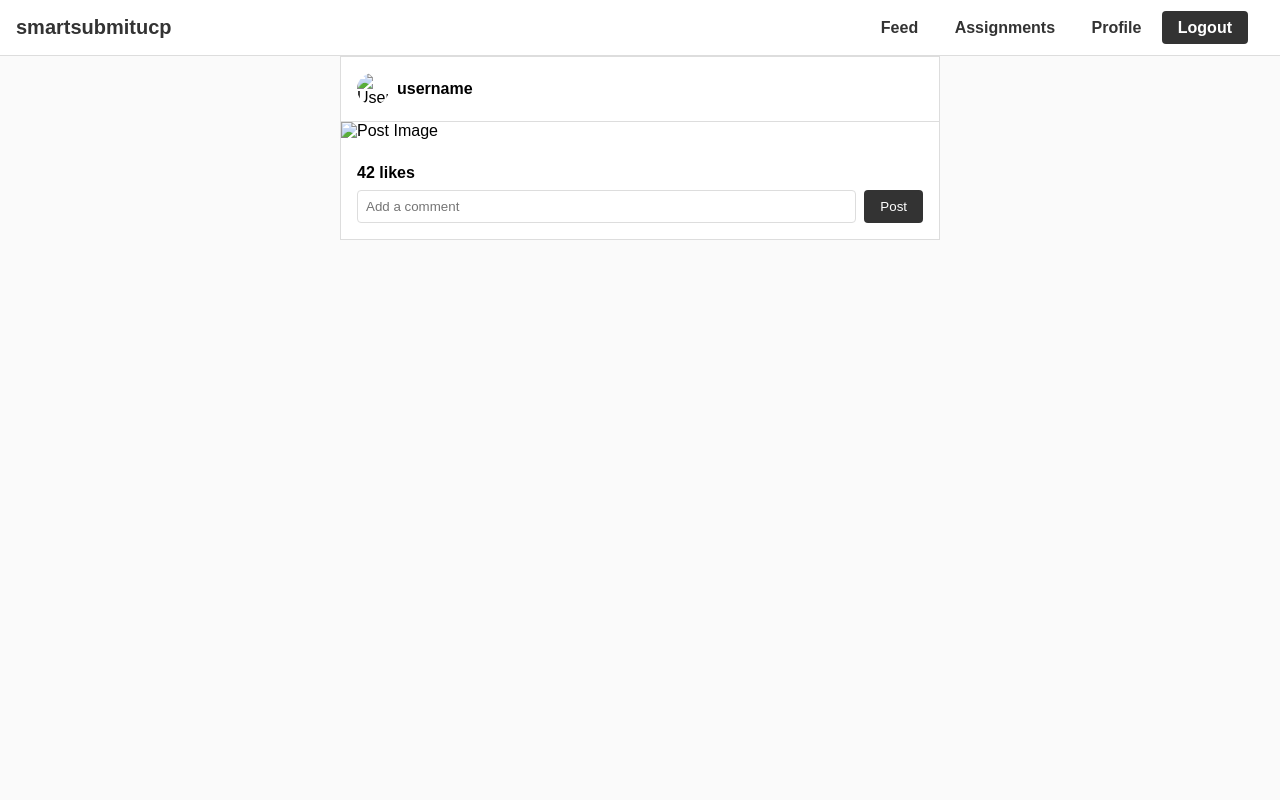
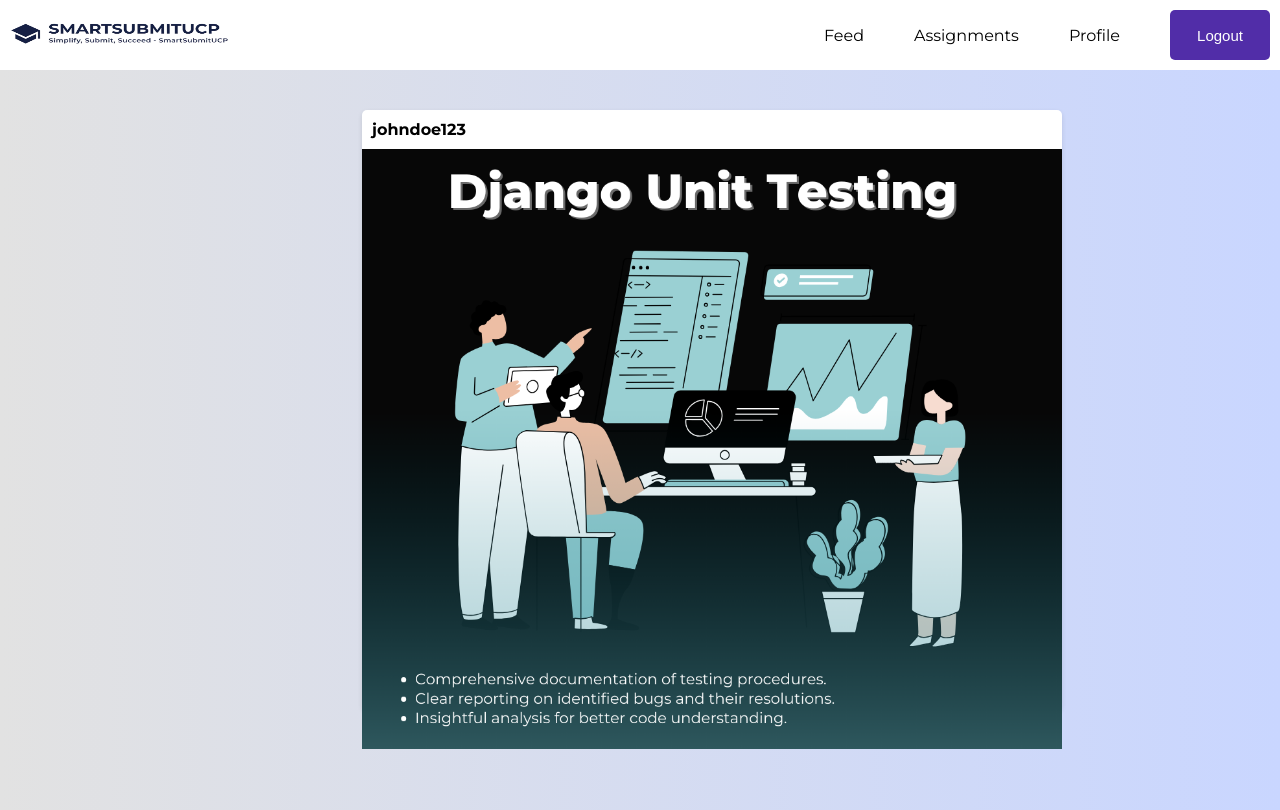
Before and after one commit to devhassan17/smartsubmitucp, a Django app: page /feed in a window 1280 px wide. Before the commit the page ends 240 px from the top, so only its background shows below. Run offline with Django 4.2, Linux system fonts and the light colour scheme; a user stored in the database is signed in; some libraries are stand-ins or nearby versions.

Commit message:
Update the Design of Templates

```diff
--- a/smartsubmitucp/settings.py
+++ b/smartsubmitucp/settings.py
@@ -125,3 +125,7 @@ DEFAULT_AUTO_FIELD = "django.db.models.BigAutoField"
 STATICFILES_DIRS = [
     BASE_DIR, "static",
 ]
+MEDIA_ROOT = os.path.join(BASE_DIR, 'media')
+
+# Define the base URL that will be used to serve media files
+MEDIA_URL = '/submissions/'
--- a/static/profile.css
+++ b/static/profile.css
@@ -78,3 +78,4 @@ body {
 
   .profile-picture img {
     border-radius: 50%;
+  }
--- a/templates/assignment.html
+++ b/templates/assignment.html
@@ -99,7 +99,7 @@
       <a href="feed">Feed</a>
       <a href="assignment">Assignments</a>
       <a href="profile">Profile</a>
-      <button class="logout-button">Logout</button>
+      <a href="/login_user"> <button class="logout-button">Logout</button></a>
     </div>
   </nav>
 
--- a/templates/feed.html
+++ b/templates/feed.html
@@ -3,215 +3,163 @@
 <head>
   <meta charset="UTF-8">
   <meta name="viewport" content="width=device-width, initial-scale=1.0">
-    <title>Instagram Feed</title>
+  <title>My Assignment Page</title>
   <style>
+    @import url('https://fonts.googleapis.com/css2?family=Montserrat:wght@300;400;500;600;700&display=swap');
+    /* Basic styling for navbar and assignment section */
     body {
-            font-family: 'Arial', sans-serif;
+        font-family: 'Montserrat', sans-serif;
+        background-color: #c9d6ff;
+        background: linear-gradient(to right, #e2e2e2, #c9d6ff);
       margin: 0;
       padding: 0;
-            background-color: #fafafa;
+
+      .navbar {
+        display: flex;
+        justify-content: space-between;
+        align-items: center;
+        padding: 10px;
+        height: 50px;
+        background-color: white;
       }
 
-        .navbar {
-            background-color: #fff;
-            padding: 16px;
-            border-bottom: 1px solid #ddd;
-            display: flex;
-            {% comment %} justify-content: space-between; {% endcomment %}
-            align-items: center;
-            justify-content:space-between;
+      .navbar img {
+        width: 220px;
+        height: 40px;
       }
 
-        .logo {
-            font-size: 20px;
-            font-weight: bold;
-            color: #333;
+      .menus {
+        display: flex;
+        gap: 50px;
+        align-items: center; /* Align menu items vertically */
+      }
+
+      .menus a {
+        color: black;
         text-decoration: none;
       }
 
-        .menu {
-            margin: 0 16px;
-            color: #333;
-            text-decoration: none;
-            font-weight: bold;
-            font-size: 16px;
-            text-align:left;
+      .menus a:hover {
+        text-decoration: underline;
       }
 
       .logout-button {
-            background-color: #333;
-            color: #fff;
+        background-color: #512da8;
+        height: 50px;
+        width: 100px;
+        font-size: 15px;
+        color: white;
         text-decoration:none;
-            padding: 8px 16px;
         border: none;
-            border-radius: 4px;
+        padding: 5px 10px;
+        text-align: center;
+        text-decoration: none;
+        border-radius: 5px;
         cursor: pointer;
       }
 
-        .feed-container {
-            max-width: 600px;
-            margin: 0 auto;
+      .logout-button:hover {
+        background-color: red;
+      }
+      .container {
+        display: flex;
+        margin: auto 0;
+        width:90%;
+        margin-top:-60px;
+
+        align-items: center;
+        min-height: 100vh;
+      }
+
+      .feed {
+        display: grid;
+        margin-left:90%;
+        grid-template-columns: repeat(auto-fit, minmax(300px, 250px));
+        gap: 10px;
+        padding: 10px;
       }
 
       .post {
         background-color: #fff;
-            border: 1px solid #ddd;
-            margin-bottom: 16px;
+        border-radius: 5px;
+        box-shadow: 0 2px 5px rgba(0, 0, 0, 0.1);
+        width: 700px; /* Adjust width as needed */
+        height: 600px; /* Adjust height as needed */
+      }
+      .post header {
+        display: flex;
+        align-items: center;
+        padding: 10px;
       }
 
-        .post-header {
-            display: flex;
-            align-items: center;
-            padding: 16px;
-            border-bottom: 1px solid #ddd;
+      .post header img {
+        width: 40px;
+        height: 40px;
+        border-radius: 50%;
+        margin-right: 10px;
       }
 
-        .user-avatar {
-            width: 32px;
-            height: 32px;
-            border-radius: 50%;
-            margin-right: 8px;
-        }
-
-        .username {
+      .post header .username {
         font-weight: bold;
       }
 
-        .post-image {
+      .post img {
         width: 100%;
-            max-height: 600px;
+        height: 100%; /* Fill the entire post area */
         object-fit: cover;
       }
 
-        .interaction-bar {
-            padding: 16px;
+      .post footer {
+        padding: 10px;
+        display: flex;
+        flex-direction: column;
+        gap: 5px;
       }
 
-        .interaction-icons {
+      .post footer .actions {
         display: flex;
-            justify-content: space-between;
-            margin-bottom: 8px;
+        gap: 10px;
       }
 
-        .interaction-icons i {
-            font-size: 24px;
-            margin-right: 16px;
+      .post footer .actions i {
+        font-size: 20px;
         cursor: pointer;
       }
 
-        .like-count {
+      .post footer .likes {
         font-weight: bold;
       }
 
-        .comment-section {
-            margin-top: 8px;
-        }
-
-        .comment {
-            margin-bottom: 8px;
-        }
-
-        .add-comment-section {
-            display: flex;
-            margin-top: 8px;
-        }
-
-        .comment-input {
-            flex: 1;
-            padding: 8px;
-            border: 1px solid #ddd;
-            border-radius: 4px;
-            margin-right: 8px;
-        }
-
-        .comment-button {
-            background-color: #333;
-            color: #fff;
-            border: none;
-            padding: 8px 16px;
-            border-radius: 4px;
-            cursor: pointer;
+      .post footer .caption {
+        font-size: 14px;
       }
     </style>
 </head>
 <body>
+  <nav class="navbar">
+    <img src="static/logo.png" alt="Your logo">
+    <div class="menus">
+      <a href="feed">Feed</a>
+      <a href="assignment">Assignments</a>
+      <a href="profile">Profile</a>
+      <a href="/login_user"> <button class="logout-button">Logout</button></a>
+    </div>
+  </nav>
+  <center>
+  <section class="container">
+<center>
+  <section class="feed">
 
-<!-- Navigation Bar -->
-<div class="navbar">
-    <a href="#" class="logo">smartsubmitucp</a>
-    <div class="menu">
-    <a href="feed" class="menu">Feed</a>
-    <a href="assignment" class="menu">Assignments</a>
-    <a href="{% url 'profile' %}" class="menu">Profile</a>
-    <a href="{% url 'logout' %}" class="logout-button">Logout</a>
-    </div>
+    <div class="post">
+      <header>
+        <span class="username">johndoe123</span>
+      </header>
+      <img src="static/post.png" alt="Your logo">
     </div>
 
-<!-- Feed Container -->
-<div class="feed-container">
-
-    <!-- Example Post -->
-    <div class="post">
-        <div class="post-header">
-            <img src="https://via.placeholder.com/40" alt="User Avatar" class="user-avatar">
-            <span class="username">username</span>
-        </div>
-        <img src="https://via.placeholder.com/600" alt="Post Image" class="post-image">
-        <div class="interaction-bar">
-            <div class="interaction-icons">
-                <i class="far fa-heart" onclick="toggleLike(this)"></i>
-                <i class="far fa-comment" onclick="toggleCommentSection(this)"></i>
-                <i class="far fa-paper-plane"></i>
-            </div>
-            <div class="like-count">42 likes</div>
-            <div class="comment-section" style="display: none;">
-                <div class="comment">
-                    <span class="username">commenter:</span> This is a comment on the post.
-                </div>
-                <!-- Add more comments here -->
-            </div>
-            <div class="add-comment-section">
-                <input type="text" class="comment-input" placeholder="Add a comment">
-                <button class="comment-button" onclick="addComment(this)">Post</button>
-            </div>
-        </div>
-    </div>
-
-    <!-- Add more posts here -->
-
-</div>
-
-<!-- Include Font Awesome for icons -->
-{% comment %} <script src="https://kit.fontawesome.com/your-font-awesome-kit.js" crossorigin="anonymous"></script> {% endcomment %}
-
-<script>
-    console.log("Hello ")
-    function toggleLike(icon) {
-        icon.classList.toggle('fas'); // Toggle filled heart
-        icon.classList.toggle('far'); // Toggle empty heart
-
-    }
-
-    function toggleCommentSection(icon) {
-        const post = icon.closest('.post');
-        const commentSection = post.querySelector('.comment-section');
-        commentSection.style.display = commentSection.style.display === 'none' ? 'block' : 'none';
-    }
-
-    function addComment(button) {
-        const post = button.closest('.post');
-        const commentInput = post.querySelector('.comment-input');
-        const commentsSection = post.querySelector('.comment-section');
-
-        if (commentInput.value.trim() !== '') {
-            const newComment = document.createElement('div');
-            newComment.classList.add('comment');
-            newComment.innerHTML = `<span class="username">You:</span> ${commentInput.value}`;
-            commentsSection.appendChild(newComment);
-            commentInput.value = '';
-        }
-    }
-</script>
-<script>
-</script>
+    </section>
+</center>
+</section>
+</center>
 </body>
+</html>
--- a/templates/home.html
+++ b/templates/home.html
@@ -19,11 +19,11 @@
             <p> SmartSubmitUCP enhances teacher-student communication, fostering a streamlined educational experience.</p>
 
         </section>
-        <section class="login-buttons-container">
+            <section class="login-buttons-container">
           <center>  <h2> Login </h2> </center>
             <div class="login-buttons">
                <a href="login_user" > <button class="student">Student Login</button> </a>
-                <button class="teacher">Teacher Login</button>
+               <a href="admin" > <button class="student">Student Login</button> </a>
                 <button class="admin">Admin Login</button>
             </div>
         </section>
```
Also changed, not shown: templates/profile.html (+115 -16 lines), db.sqlite3, static/post.png (added). Lines whose indentation alone changed are shown as unchanged.
